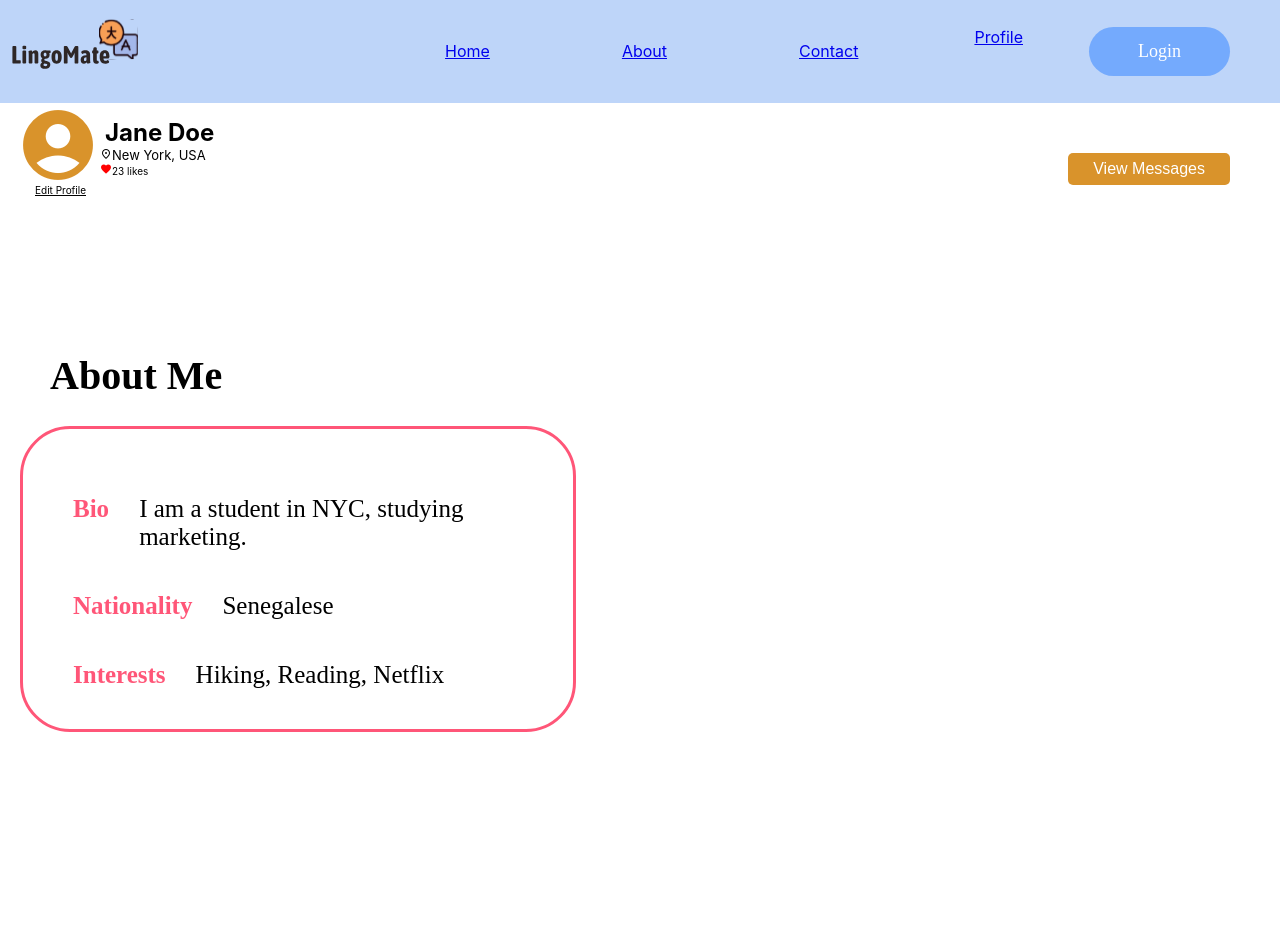
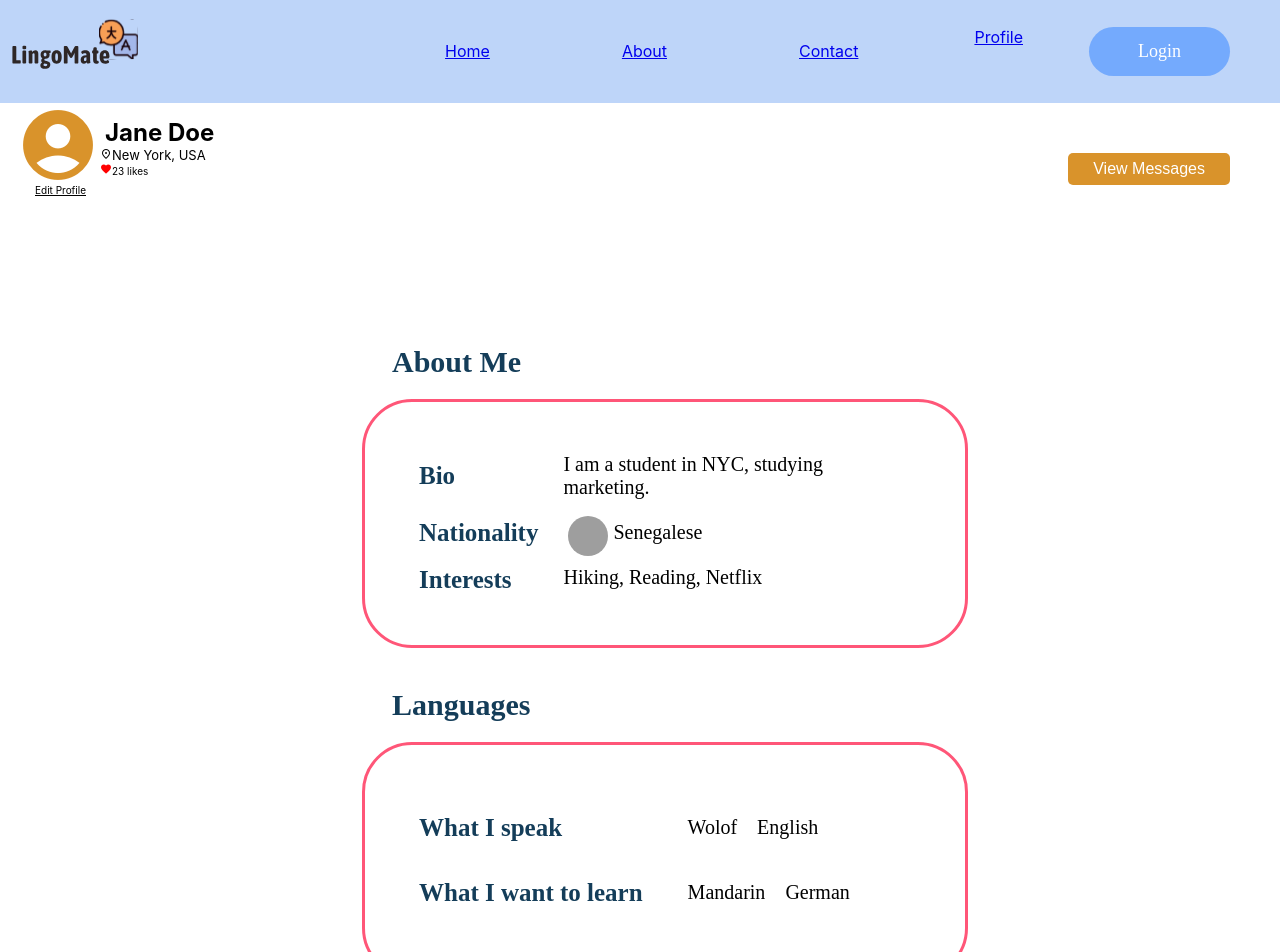
Before and after one commit to tinatinkokoshvili/LingoMate, a React (Create React App) app: page /profile in a window 1280 px wide. Shown: the top 952 px of the page. Before the commit the page ends 800 px from the top, so only its background shows below. Built offline with nearby package versions, Linux system fonts and the light colour scheme; no server answers; grey boxes are pictures that could not be loaded.

Commit message:
styled bio and languages boxes

```diff
--- a/package.json
+++ b/package.json
@@ -3,6 +3,8 @@
   "version": "0.1.0",
   "private": true,
   "dependencies": {
+    "@material-ui/core": "^4.12.1",
+    "@material-ui/data-grid": "^4.0.0-alpha.33",
     "@material-ui/styles": "^4.11.4",
     "@testing-library/jest-dom": "^5.11.4",
     "@testing-library/react": "^11.1.0",
--- a/src/components/Data.js
+++ b/src/components/Data.js
@@ -1,28 +1,83 @@
 import React from 'react';
 import { Link } from 'react-router-dom';
 import '../style/Profile.css';
+
+import { makeStyles, styled } from '@material-ui/core/styles';
+import Button from '@material-ui/core/Button';
+import Grid from '@material-ui/core/Grid';
+
+import { Typography } from '@material-ui/core';
+import List from '@material-ui/core/List';
+import ListItem from '@material-ui/core/ListItem';
+import ListItemText from '@material-ui/core/ListItemText';
+
 
 function Bio({
     bio,
     nationality,
     interests,
   }) {
-    let url = 'https://api.printful.com/countries';
+    // let url = 'https://api.printful.com/countries';
 
-    fetch(url)
-    .then(res => res.json())
-    .then((out) => {
-        var jsonObject = JSON.parse(out);
-        //loop through the array and get code of the object
-        //which has name {nationality}
-    })
-    .catch(err => { throw err });
+    // fetch(url)
+    // .then(res => res.json())
+    // .then((out) => {
+    //     var jsonObject = JSON.parse(out);
+    //     //loop through the array and get code of the object
+    //     //which has name {nationality}
+    // })
+    // .catch(err => { throw err });
 
 
 
     return (
       <>
-      <div className="about-me">
+        {/* <div className="about-me">
+
+
+        <table className='bio-container'>
+            <tbody>
+                <tr className='bio-row'>
+                    <th scope='row' className='bio-title'>Bio</th>
+                    <td className='bio-content'>
+                        <span>{bio}</span>
+                    </td>
+                </tr>
+            </tbody>
+        </table>
+        </div> */}
+        <div className='about-me'>
+       <div className="aboutme-title">
+            <h1>About Me</h1>
+        </div>
+
+        <div className='aboutme-content'>
+        <table className='aboutme-table'>
+         <tr className='bio-row'>
+
+            <th className='bio-title' style={{textAlign: 'left', fontWeight: 'bold', }}>Bio</th>
+            <td className='bio-content'>{bio}</td>
+         </tr>
+         <tr className='nationality-row'>
+            <th className='nationality-title' style={{textAlign: 'left', fontWeight: 'bold',}}>Nationality</th>
+            <td className='nationality-content'>
+                <img src="https://www.countryflags.io/sn/flat/64.png" className='nationality-flag'></img>
+                <p>{nationality}</p>
+            </td>
+         </tr>
+         <tr className='interests-row'>
+            <th className='interests-title' style={{textAlign: 'left', fontWeight: 'bold', }}>Interests</th>
+            <td className='interests-content'>{interests}</td>
+        </tr>
+      </table>
+        </div>
+       </div>
+
+
+
+
+      {/* -------------------First Version------------------ */}
+        {/* <div className="about-me">
         <div className="about-me-title">
             <h1>About Me</h1>
         </div>
@@ -31,7 +86,7 @@ function Bio({
                     <h1 className='bio-title'>
                         Bio
                     </h1>
-                    <p className='bio-description'>
+                    <p className='bio-content'>
                         {bio}
                     </p>
                 </div>
@@ -39,7 +94,8 @@ function Bio({
                     <h1 className='nationality-title'>
                         Nationality
                     </h1>
-                    <p className='nationality-description'>
+                    <img src="https://www.countryflags.io/sn/flat/64.png" className='nationality-flag'></img>
+                    <p className='nationality-content'>
                         {nationality}
                     </p>
                 </div>
@@ -47,12 +103,110 @@ function Bio({
                     <h1 className='interests-title'>
                         Interests
                     </h1>
-                    <p className='interests-description'>
+                    <p className='interests-content'>
                         {interests}
                     </p>
                 </div>
             </div>
-      </div>
+      </div> */}
+
+
+
+
+      {/* {/* <Grid className="about-me" container>
+      <Grid item xs={12} sm={6}> */}
+      {/* <div className='about-me'>
+      <div className="about-me-title">
+            <h1>About Me</h1>
+        </div>
+        <Typography>
+        <div className='bio-container'>
+
+            <div className='aboutme-titles'>
+            <List dense='false'>
+                <ListItem className='bio-title' align='left'>
+                  <ListItemText
+                    primary={<h1 style={{ color: '#FF5678', fontSize: '25px', fontFamily: 'Hermeneus One', }}>Bio</h1>}
+                  />
+                </ListItem>
+                <ListItem className='nationality-title' align='left'>
+                  <ListItemText
+                    primary={<h1 style={{ color: '#FF5678', fontSize: '25px', fontFamily: 'Hermeneus One' }}>Nationality</h1>}
+                  />
+                </ListItem>
+                <ListItem className='interests-title' align='left'>
+                  <ListItemText
+                    primary={<h1 style={{ color: '#FF5678', fontSize: '25px', fontFamily: 'Hermeneus One' }}>Interests</h1>}
+                  />
+                </ListItem>
+            </List>
+            </div>
+
+
+            {/* <div className='bio-title'>
+                <h1> Bio </h1>
+            </div>
+            <div className='nationality-title'>
+                <h1> Nationality </h1>
+            </div>
+            <div className='interests-title'>
+                <h1> Interests </h1>
+            </div> */}
+
+
+            {/* <div className='aboutme-content'>
+            <List dense='false'>
+                <ListItem className='bio-content'>
+                  <ListItemText
+                    primary={<h1 style={{ fontSize: '25px', fontFamily: 'Hermeneus One', marginTop: '-35px'}}>{bio}</h1>}
+                  />
+                </ListItem>
+                <ListItem className='nationality-content'>
+                  <ListItemText
+                    primary={<h1 style={{ fontSize: '25px', fontFamily: 'Hermeneus One', }}>{nationality}</h1>}
+                  />
+                </ListItem>
+                <ListItem className='interests-content'>
+                  <ListItemText
+                    primary={<h1 style={{ fontSize: '25px', fontFamily: 'Hermeneus One', }}>{interests}</h1>}
+                  />
+                </ListItem>
+            </List>
+
+
+
+
+
+            {/* <div className='bio-description'>
+            <p >
+                {bio}
+            </p>
+            </div>
+            <div className='nationality-description'>
+                <p >
+                        {nationality}
+                    </p>
+            </div>
+            <div className='interests-description'>
+                <p>
+                        {interests}
+                </p>
+            </div> */}
+            {/* </div>
+
+
+
+
+
+        </div>
+        </Typography>
+
+      </div> */}
+
+
+      {/* </Grid>
+
+      </Grid> */}
 
       </>
     );
--- /dev/null
+++ b/src/components/LanguageBox.js
@@ -0,0 +1,42 @@
+import React from 'react';
+
+function Languages({
+    speaklanguages,
+    learnlanguages,
+}) {
+    return (
+       <>
+       <div className='languages-box'>
+       <div className="languages-title">
+            <h1>Languages</h1>
+        </div>
+        <div className='languages-content'>
+        <table className='languages-table'>
+         <tr className='lang-speak'>
+
+            <th className='speak-title' style={{textAlign: 'left', fontWeight: 'bold', }}>What I speak</th>
+            <td className='lang-speak-list' >
+                {/* <img src="https://www.countryflags.io/sn/flat/64.png" className='nationality-flag'></img> */}
+                <p className='speak-lang-item'>{speaklanguages[0]} </p>
+                {/* <img src="https://www.countryflags.io/sn/flat/64.png" className='nationality-flag'></img> */}
+                <p className='speak-lang-item'>{speaklanguages[1]} </p>
+            </td>
+         </tr>
+         <tr className='lang-learn'>
+            <th className='learn-title' style={{textAlign: 'left', fontWeight: 'bold',}}>What I want to learn</th>
+            <td className='lang-learn-list' >
+                {/* <img src="https://www.countryflags.io/sn/flat/64.png" className='nationality-flag'></img> */}
+                <p className='learn-lang-item'>{learnlanguages[0]} </p>
+                {/* <img src="https://www.countryflags.io/sn/flat/64.png" className='nationality-flag'></img>  */}
+                <p className='learn-lang-item'>{learnlanguages[1]} </p>
+            </td>
+         </tr>
+      </table>
+        </div>
+       </div>
+       </>
+    );
+
+}
+
+export default Languages;
--- a/src/components/UserForTesting.js
+++ b/src/components/UserForTesting.js
@@ -3,3 +3,8 @@ export const user = {
     nationality: 'Senegalese',
     interests: 'Hiking, Reading, Netflix',
   };
+
+export const languagesinfo = {
+  speaklanguages: ['Wolof', 'English'],
+  learnlanguages: ['Mandarin', 'German'],
+};
--- a/src/screens/HomePage/Homepage.js
+++ b/src/screens/HomePage/Homepage.js
@@ -3,7 +3,7 @@ import NavBar from '../../components/NavBar';
 
 function Homepage(props){
     return(
-        <NavBar />
+        <div>Welcome to LingoMate!</div>
     );
 }
 export default Homepage;
--- a/src/screens/ProfilePage/Profile.js
+++ b/src/screens/ProfilePage/Profile.js
@@ -1,12 +1,13 @@
 import React from 'react';
 import Data from '../../components/Data';
-import { user } from '../../components/UserForTesting';
+import LanguageBox from '../../components/LanguageBox';
+import { user, languagesinfo } from '../../components/UserForTesting';
 
 import '../../style/Profile.css';
 
-// import { makeStyles } from '@material-ui/core/styles';
+import { makeStyles, styled } from '@material-ui/core/styles';
 // import { styled } from '@material-ui/core/styles';
-// import Button from '@material-ui/core/Button';
+import Button from '@material-ui/core/Button';
 
 
 function Profile() {
@@ -48,7 +49,10 @@ function Profile() {
         </div>
         </div>
 
+        <div className='user-data'>
         <Data {...user} />
+        <LanguageBox {...languagesinfo} />
+        </div>
 
 
       </div>
--- a/src/style/Profile.css
+++ b/src/style/Profile.css
@@ -60,38 +60,140 @@
 }
 
 
-.about-me {
-    flex-direction: column;
+
+
+/* .aboutme-titles, .aboutme-content{
+    border: 3px solid #0f1869;
+} */
+
+/* .bio-row {
+    display: table-row;
+    vertical-align: inherit;
+    border-color: inherit;
+} */
+
+/* .bio, .nationality, .interests {
+    margin-top: -20px;
+    display: flex;
+} */
+
+/* .bio-title, .nationality-title, .interests-title {
+     margin-right: 100px;
+    font-size: 25px;
+    font-family: Hermeneus One;
+    margin-right: 50px;
+    color: #FF5678;
+} */
+
+/* .bio-content{
+    font-size: 20px;
+    font-family: 'Times New Roman', Times, serif;
+    margin-left: 150px;
+} */
+
+/* .nationality-content{
+    font-size: 20px;
+    font-family: 'Times New Roman', Times, serif;
+    margin-left: 5px;
+} */
+
+/* .interests-content{
+    font-size: 20px;
+    font-family: 'Times New Roman', Times, serif;
+    margin-left: 74px;
+} */
+
+img{
+    width: 40px;
+    height: 40px;
+    border-radius: 80%;
+    margin-top: 10px;
+    padding: 5px;
 }
 
-.about-me-title{
+/* img:hover {
+    box-shadow: 0 0 2px 1px rgba(0, 140, 186, 0.5);
+  } */
+
+.languages-box, .about-me {
+    transition: transform .2s;
+    flex-direction: column;
     margin-left: 50px;
-    font-family: Hermeneus One;
-    font-size: 20px;
 }
 
-.bio-container{
-    border: 3px solid #FF5678;
-    border-radius: 50px;
-    width: 450px;
-    height: 200px;
-    padding: 50px;
-    margin: 20px;
+main {
+    overflow: hidden; /* Hide scrollbars */
+  }
+
+.languages-box:hover, .about-me:hover{
+    transform: scale(1.04);
 }
 
-.bio, .nationality, .interests {
-    display: flex;
-}
-
-.bio-title, .nationality-title, .interests-title {
-    font-size: 25px;
-    font-family: Hermeneus One;
-    margin-right: 30px;
+.languages-box:hover .languages-title{
     color: #FF5678;
 }
 
-.bio-description, .nationality-description, .interests-description{
+.languages-box:hover .languages-content{
+    background-color: #fcccd5;
+}
+
+.about-me:hover .aboutme-title{
+    color: #FF5678;
+}
+
+.about-me:hover .aboutme-content{
+    background-color: #fcccd5;
+}
+
+.languages-title, .aboutme-title{
+    color: #143D59;
+    margin-left: 50px;
+    font-family: Hermeneus One;
+    font-size: 15px;
+}
+
+.languages-content, .aboutme-content {
+    border: 3px solid #FF5678;
+    border-radius: 50px;
+    width: 500px;
+    padding: 50px;
+    margin: 20px;
+    justify-content: space-around;
+}
+
+.languages-table, .aboutme-table {
+    border-collapse: separate;
+    border-spacing: 3px 0;
+    justify-content: space-around;
+}
+
+.speak-title, .learn-title, .bio-title, .nationality-title, .interests-title {
+    font-weight: bold;
+    color: #143D59;
+    /* color: #FF5678; */
+    /* color: #74AAFD; */
+    text-align: 'left';
+    /* padding: 10px 0; */
     font-size: 25px;
+    font-family: Hermeneus One;
+}
+
+.lang-speak-list, .lang-learn-list, .bio-content, .nationality-content, .interests-content {
+    display: flex;
+    text-align: 'left';
+    /* padding: 20px 0; */
+    margin-left: 20px;
+    font-size: 20px;
     font-family: 'Times New Roman', Times, serif;
-    margin-top: 16px;
 }
+
+.learn-lang-item, .speak-lang-item{
+    margin-left: 20px;
+}
+
+.user-data{
+    display: flex;
+    justify-content: space-around;
+    flex-wrap: wrap;
+    flex-direction: row;
+}
```
Also changed, not shown: 2 other files (tests, documents, lock files or other folders).
